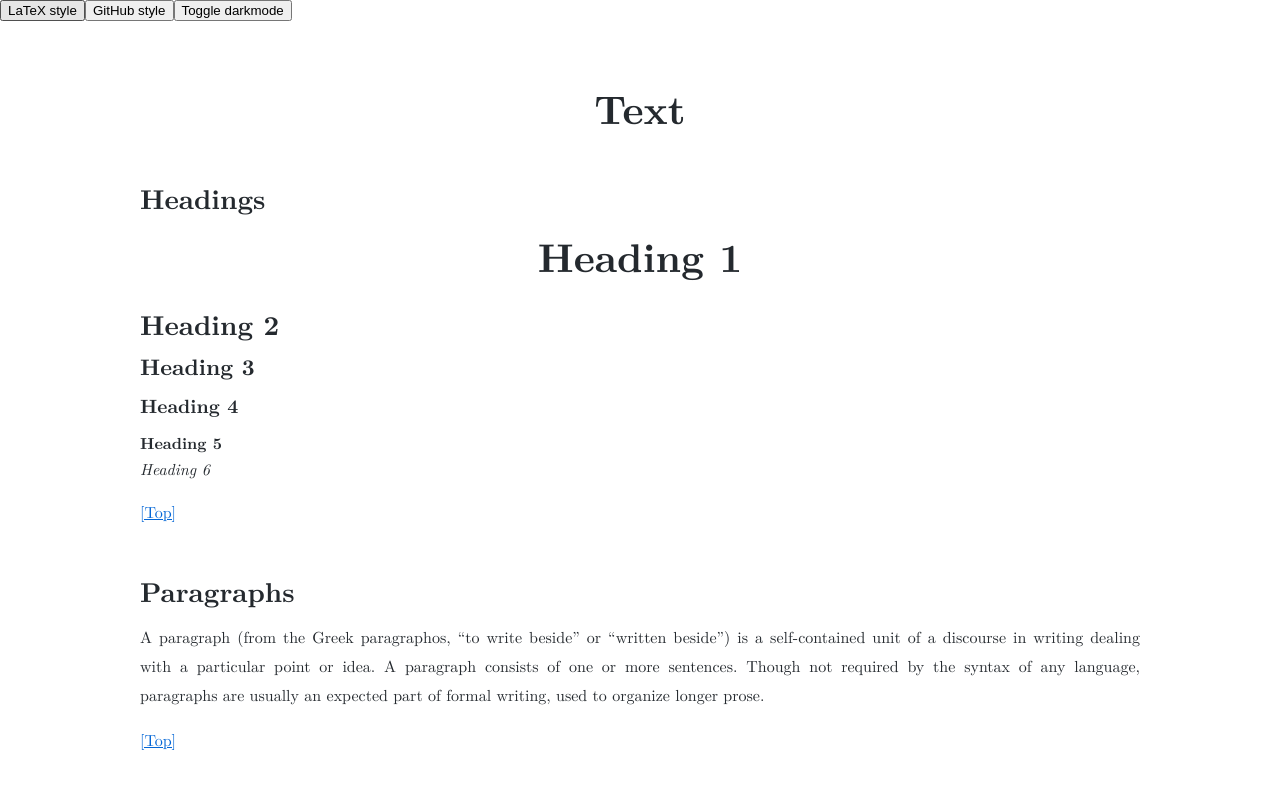
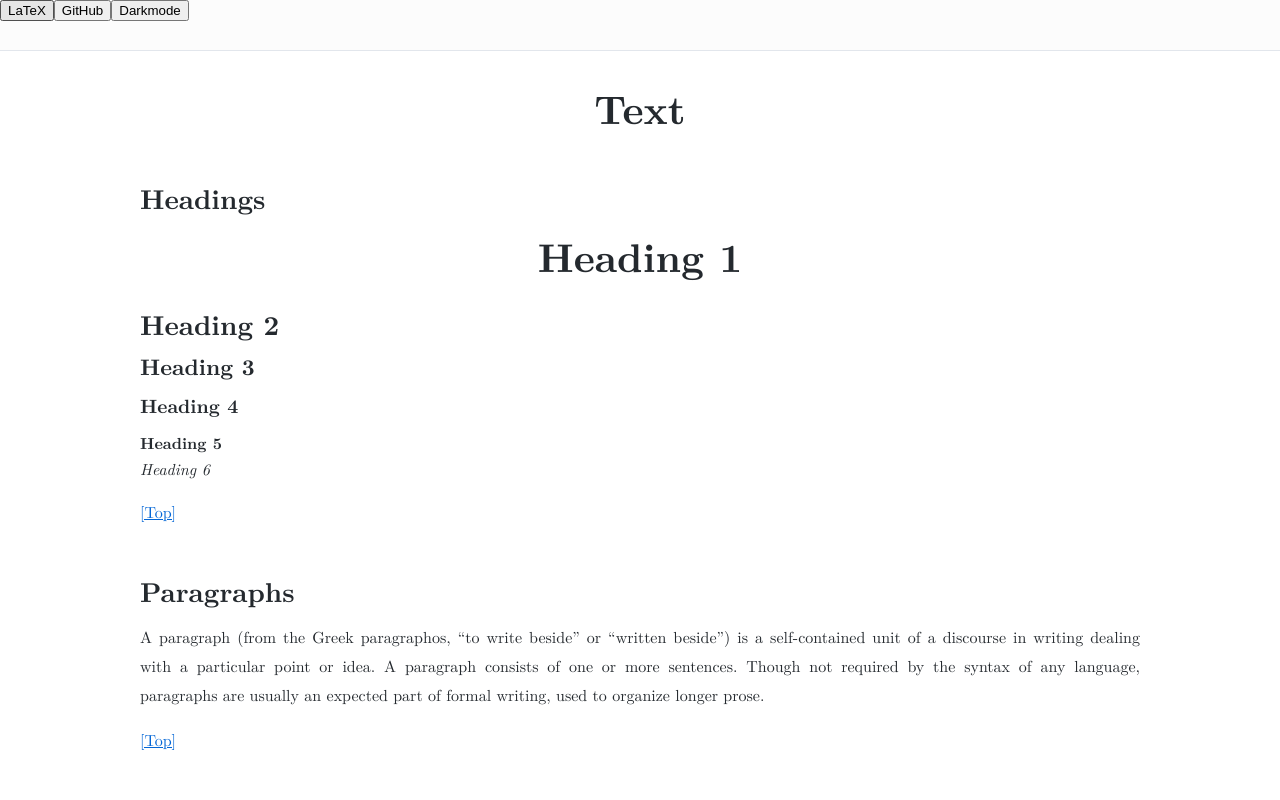
Before and after one commit to ainsleyrutterford/emergence, a Next.js app: page / in a window 1280 px wide. Shown: the top 800 px of the page. Built offline with nearby package versions, Linux system fonts and the light colour scheme.

Commit message:
Style Navbar

```diff
--- a/components/navbar.tsx
+++ b/components/navbar.tsx
@@ -6,10 +6,10 @@ export const Navbar = () => {
   const { style, setStyle } = useContext(StyleContext);
   return (
     <>
-      <div style={{ backgroundColor: "white", position: "fixed", minWidth: "100%", minHeight: "50px" }}>
-        <button onClick={() => setStyle({ ...style, style: Style.LaTeX })}>LaTeX style</button>
-        <button onClick={() => setStyle({ ...style, style: Style.GitHub })}>GitHub style</button>
-        <button onClick={() => setStyle({ ...style, darkmode: !style.darkmode })}>Toggle darkmode</button>
+      <div className={style.darkmode ? "navbar-dark" : "navbar-light"} style={{ position: "fixed", minWidth: "100%", minHeight: "50px" }}>
+        <button onClick={() => setStyle({ ...style, style: Style.LaTeX })}>LaTeX</button>
+        <button onClick={() => setStyle({ ...style, style: Style.GitHub })}>GitHub</button>
+        <button onClick={() => setStyle({ ...style, darkmode: !style.darkmode })}>Darkmode</button>
       </div>
       <div style={{ minHeight: "50px" }} />
     </>
--- a/styles/globals.css
+++ b/styles/globals.css
@@ -3,3 +3,31 @@ body {
   max-width: 100%;
   padding: 0;
 }
+
+.navbar-dark {
+  background-color: rgba(13, 17, 23, .98);
+  border-bottom: 0.1px solid rgba(26, 30, 36, .99);
+}
+
+@supports ((-webkit-backdrop-filter: none) or (backdrop-filter: none)) {
+  .navbar-dark {
+    background-color: rgba(13, 17, 23, .87);
+    border-bottom: 0.1px solid rgba(26, 30, 36, .99);
+    -webkit-backdrop-filter: blur(6px);
+    backdrop-filter: blur(6px);
+  }
+}
+
+.navbar-light {
+  background-color: rgba(252, 252, 252, .98);
+  border-bottom: 0.1px solid rgba(226, 230, 236, .99);
+}
+
+@supports ((-webkit-backdrop-filter: none) or (backdrop-filter: none)) {
+  .navbar-light {
+    background-color: rgba(252, 252, 252, .87);
+    border-bottom: 0.1px solid rgba(226, 230, 236, .99);
+    -webkit-backdrop-filter: blur(6px);
+    backdrop-filter: blur(6px);
+  }
+}
```
